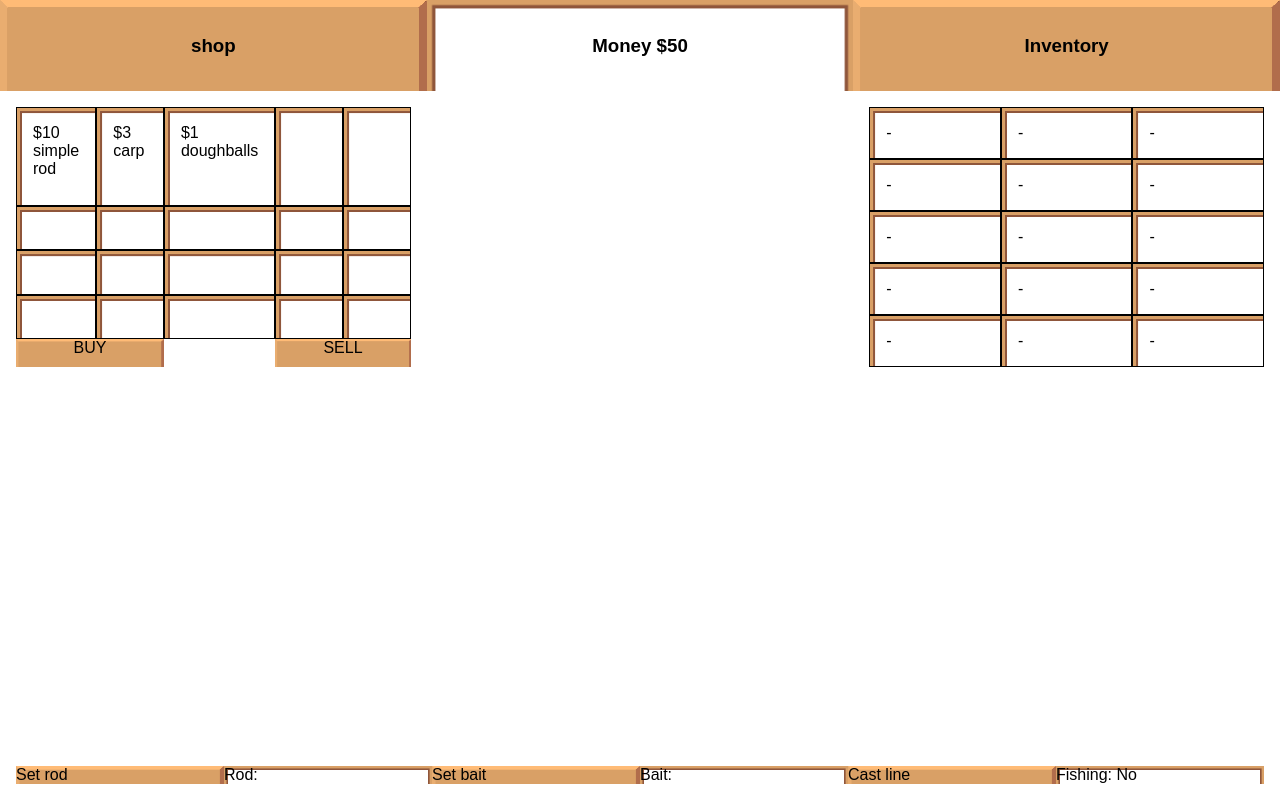
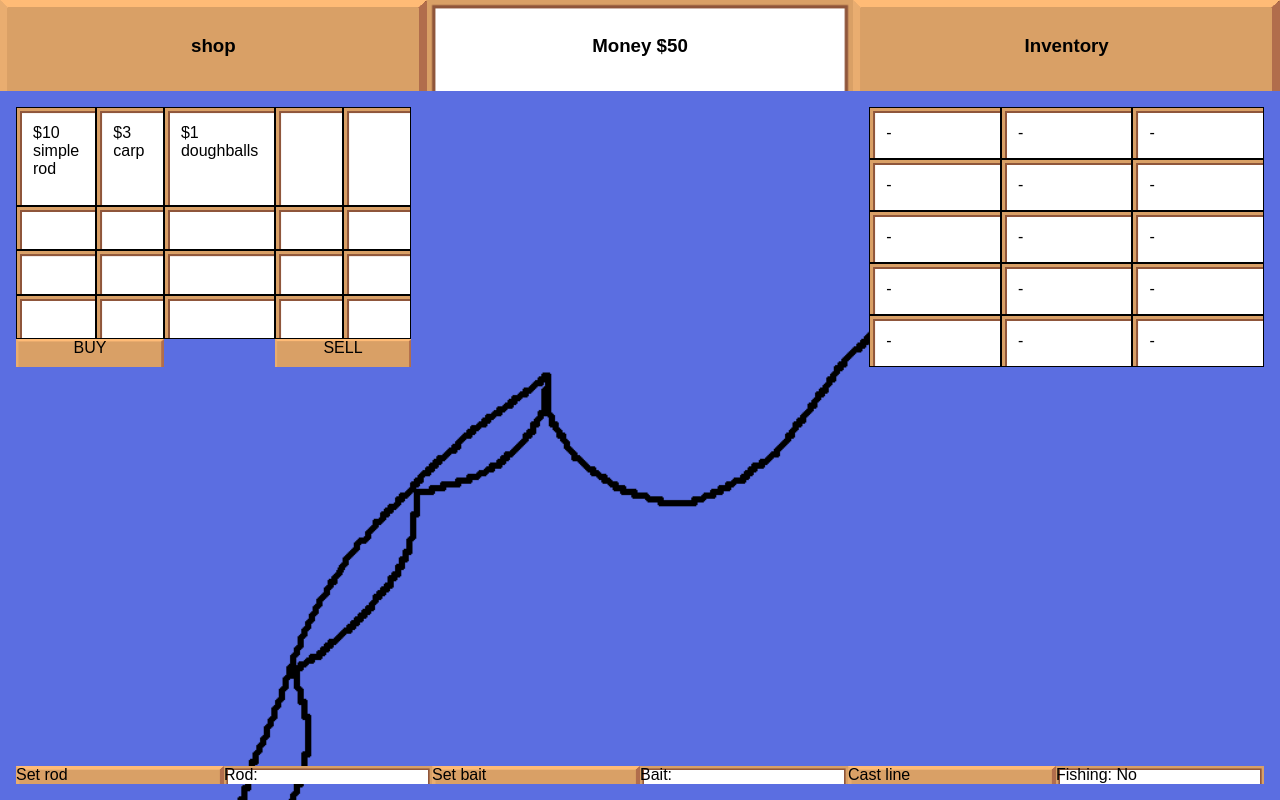
Before and after one commit to lilrooness/likesidefishing, a React (Create React App) app: page / in a window 1280 px wide. Built offline with nearby package versions, Linux system fonts and the light colour scheme.

Commit message:
background image

```diff
--- a/src/App.css
+++ b/src/App.css
@@ -1,7 +1,14 @@
+body {
+  background-image: url("./assets/fishing.png");
+  background-size: cover;
+}
+
+
 .App {
   display: grid;
   grid-template-columns: 1fr 1fr 1fr;
   /*padding: 5%;*/
+
 }
 
 .App > div {
```
Also changed, not shown: src/assets/fishing.png (added).
